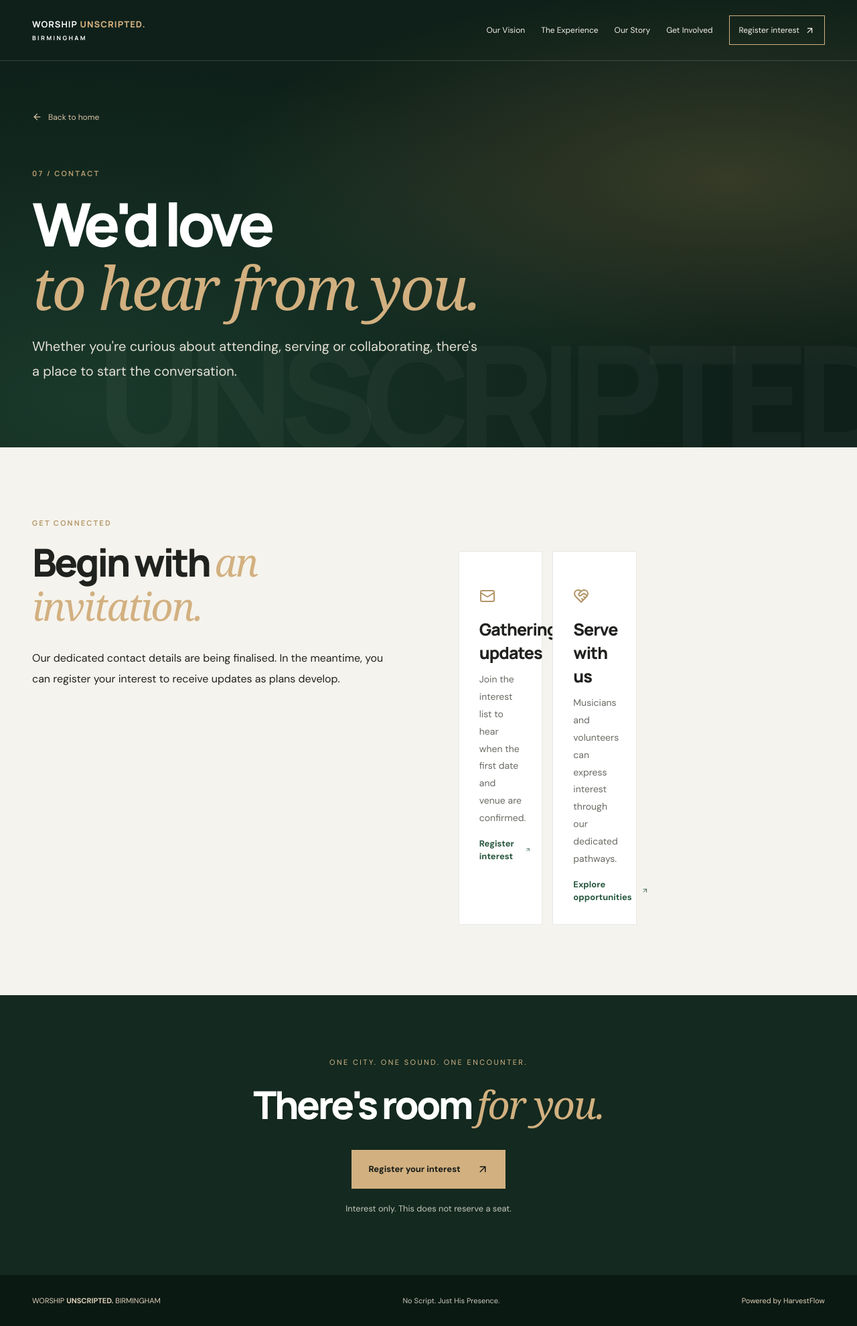
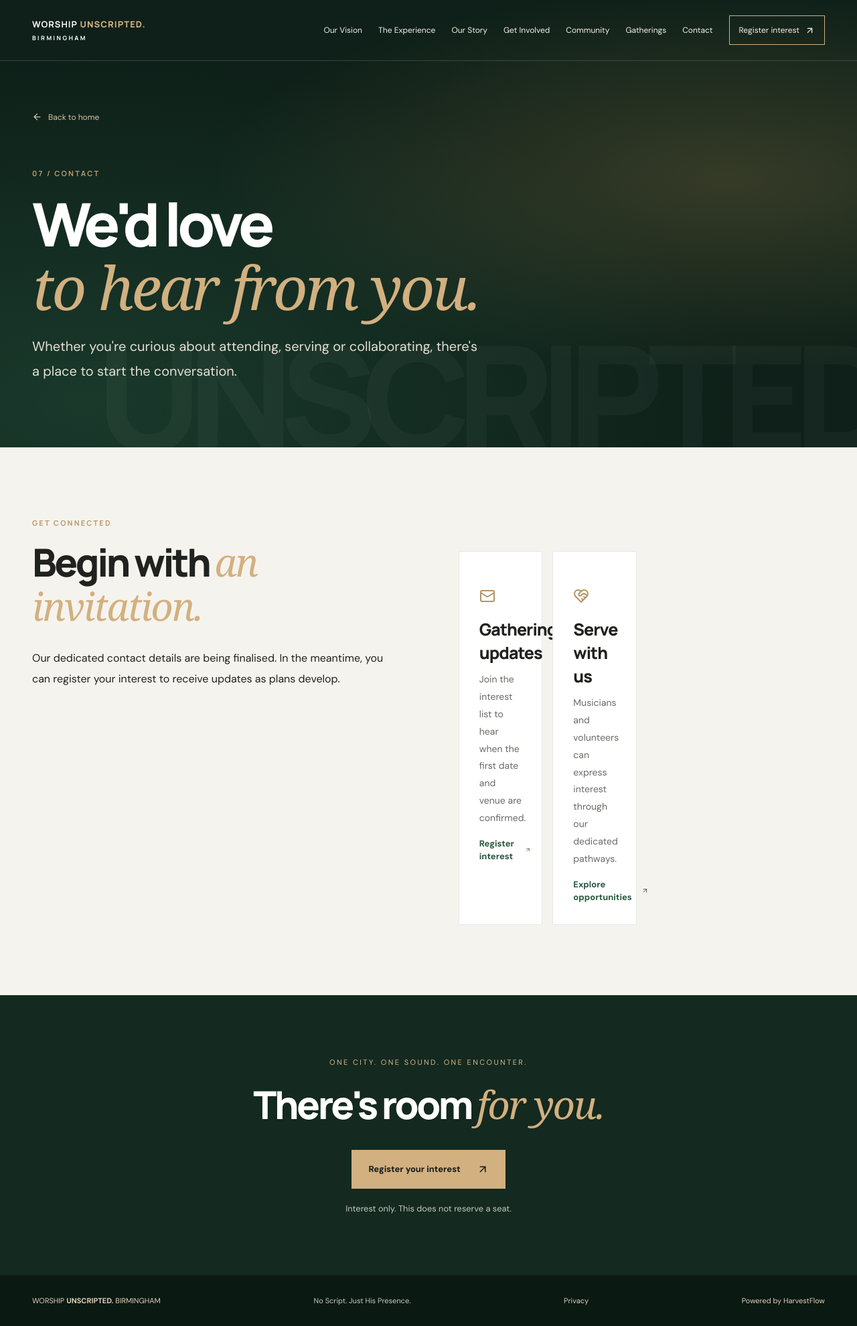
Before and after one commit to Niyioxy/worship-unscripted-birmingham, a Next.js app: page /contact in a window 1280 px wide. Shown: the whole page at 67% size. Built offline with nearby package versions, Linux system fonts and the light colour scheme; a web font is replaced by a local one.

Commit message:
Connect all interior pages and privacy footer

```diff
--- a/app/inner-page.tsx
+++ b/app/inner-page.tsx
@@ -2,11 +2,11 @@
 import Link from "next/link";
 import {useState} from "react";
 import {Menu,X,ArrowUpRight,ArrowLeft} from "lucide-react";
-const links=[["/vision","Our Vision"],["/experience","The Experience"],["/our-story","Our Story"],["/get-involved","Get Involved"]];
+const links=[["/vision","Our Vision"],["/experience","The Experience"],["/our-story","Our Story"],["/get-involved","Get Involved"],["/community","Community"],["/gatherings","Gatherings"],["/contact","Contact"]];
 export default function InnerPage({eyebrow,title,accent,description,children}:{eyebrow:string;title:string;accent:string;description:string;children:React.ReactNode}){
  const [menu,setMenu]=useState(false);
  return <main className="inner-page"><header className="inner-header"><div className="wrap inner-nav"><Link href="/" className="inner-brand">WORSHIP <strong>UNSCRIPTED.</strong><small>BIRMINGHAM</small></Link><nav className={menu?"inner-links active":"inner-links"} aria-label="Page navigation">{links.map(([href,label])=><Link key={href} href={href} onClick={()=>setMenu(false)}>{label}</Link>)}<Link className="inner-join" href="/register">Register interest <ArrowUpRight size={15}/></Link></nav><button className="inner-menu" aria-label={menu?"Close navigation":"Open navigation"} aria-expanded={menu} onClick={()=>setMenu(!menu)}>{menu?<X/>:<Menu/>}</button></div></header>
  <section className="inner-hero"><div className="inner-glow"/><div className="wrap inner-hero-content"><Link className="inner-back" href="/"><ArrowLeft size={15}/> Back to home</Link><p className="inner-eyebrow">{eyebrow}</p><h1 className="inner-headline"><span>{title}</span><em>{accent}</em></h1><p className="inner-lead">{description}</p></div><div className="inner-hero-word" aria-hidden="true">UNSCRIPTED</div></section>
  {children}
- <section className="inner-end"><div className="wrap"><p>ONE CITY. ONE SOUND. ONE ENCOUNTER.</p><h2>There's room <em>for you.</em></h2><Link className="gold-button" href="/register">Register your interest <ArrowUpRight size={18}/></Link><small>Interest only. This does not reserve a seat.</small></div></section><footer className="inner-footer"><div className="wrap"><Link href="/">WORSHIP <strong>UNSCRIPTED.</strong> BIRMINGHAM</Link><span>No Script. Just His Presence.</span><a href="https://www.harvestflows.com/" target="_blank" rel="noopener noreferrer">Powered by HarvestFlow</a></div></footer></main>
+ <section className="inner-end"><div className="wrap"><p>ONE CITY. ONE SOUND. ONE ENCOUNTER.</p><h2>There's room <em>for you.</em></h2><Link className="gold-button" href="/register">Register your interest <ArrowUpRight size={18}/></Link><small>Interest only. This does not reserve a seat.</small></div></section><footer className="inner-footer"><div className="wrap"><Link href="/">WORSHIP <strong>UNSCRIPTED.</strong> BIRMINGHAM</Link><span>No Script. Just His Presence.</span><Link href="/privacy">Privacy</Link><a href="https://www.harvestflows.com/" target="_blank" rel="noopener noreferrer">Powered by HarvestFlow</a></div></footer></main>
 }
```
